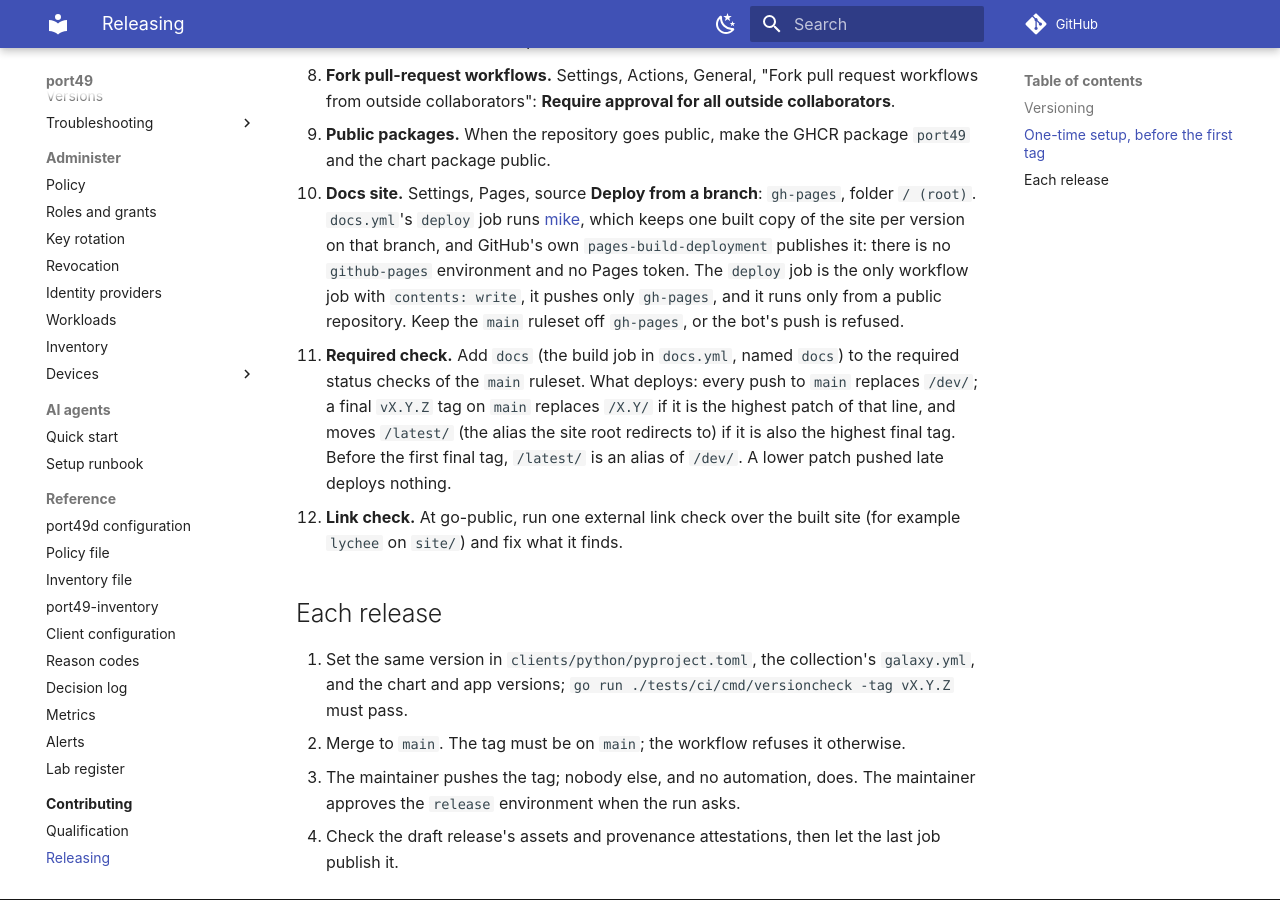
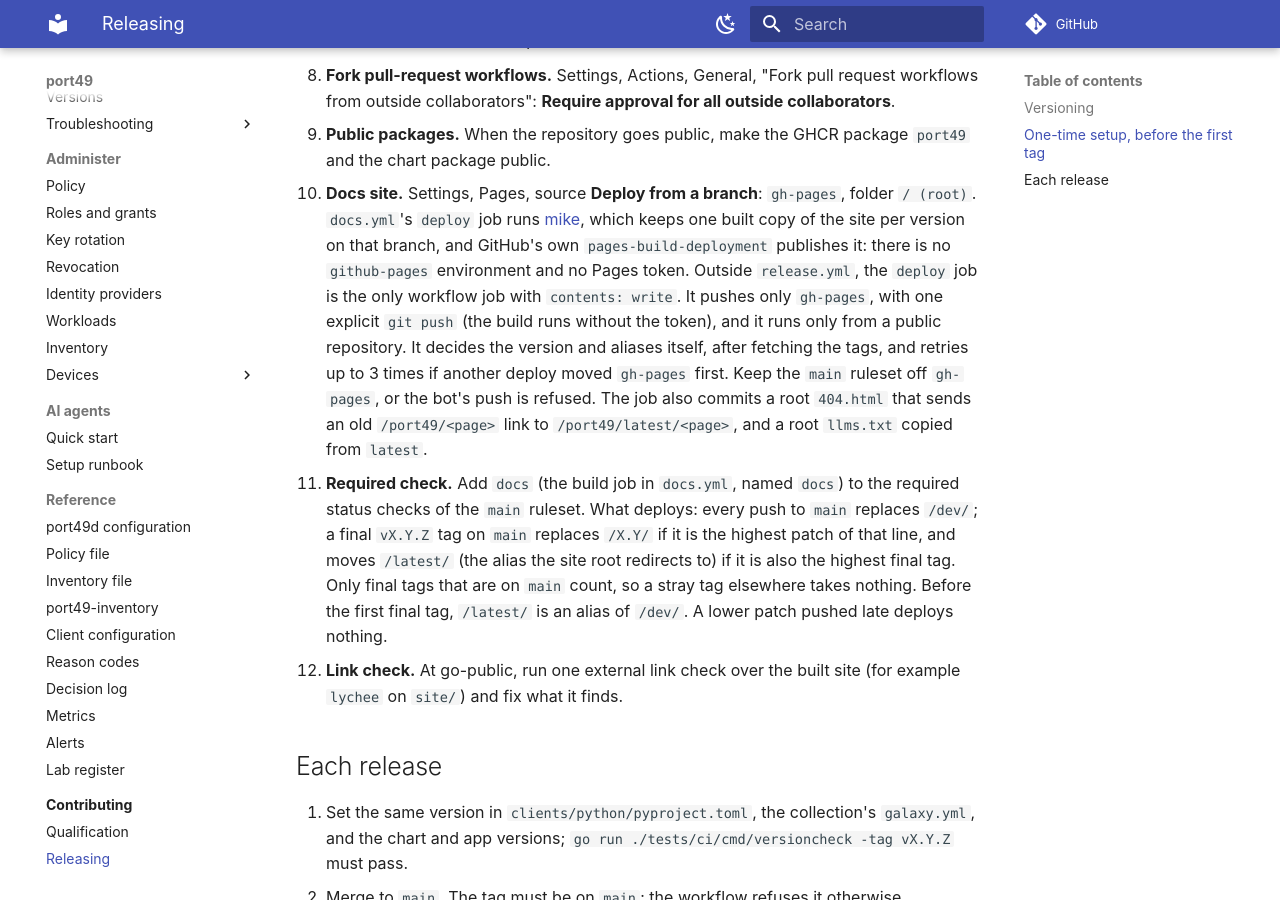
Before and after one commit to blanketfish/port49, an MkDocs documentation site: the page built from docs/site/contributing/releasing.md, in a window 1280 px wide and 900 px high, scrolled down 1124 px. Built offline with MkDocs 1.6.1 and Material for MkDocs 9.7.7, drawn with Linux system fonts in a browser that asks for light colours; comment, search, counter and statistics services are not loaded; the version menu is left out.

Commit message:
docs: scope the deploy job's contents: write to outside release.yml
Co-Authored-By: Claude Sonnet 5.5 <noreply@anthropic.com>

```diff
--- a/RELEASING.md
+++ b/RELEASING.md
@@ -38,13 +38,18 @@ PEP 440 version. The docs site states the same on its Versions page.
 7. **Docs site.** Settings, Pages, source **Deploy from a branch**: `gh-pages`, folder `/ (root)`.
    `docs.yml`'s `deploy` job runs [mike](https://github.com/jimporter/mike), which keeps one built
    copy of the site per version on that branch, and GitHub's own `pages-build-deployment` publishes
-   it: there is no `github-pages` environment and no Pages token. The `deploy` job is the only
-   workflow job with `contents: write`, it pushes only `gh-pages`, and it runs only from a public
-   repository. Keep the `main` ruleset off `gh-pages`, or the bot's push is refused.
+   it: there is no `github-pages` environment and no Pages token. Outside `release.yml`, the `deploy`
+   job is the only workflow job with `contents: write`. It pushes only `gh-pages`, with one explicit
+   `git push` (the build runs without the token), and it runs only from a public repository. It
+   decides the version and aliases itself, after fetching the tags, and retries up to 3 times if
+   another deploy moved `gh-pages` first. Keep the `main` ruleset off `gh-pages`, or the bot's push
+   is refused. The job also commits a root `404.html` that sends an old `/port49/<page>` link to
+   `/port49/latest/<page>`, and a root `llms.txt` copied from `latest`.
 8. **Required check.** Add `docs` (the build job in `docs.yml`, named `docs`) to the required
    status checks of the `main` ruleset. What deploys: every push to `main` replaces `/dev/`; a final
    `vX.Y.Z` tag on `main` replaces `/X.Y/` if it is the highest patch of that line, and moves
-   `/latest/` (the alias the site root redirects to) if it is also the highest final tag. Before the
+   `/latest/` (the alias the site root redirects to) if it is also the highest final tag. Only final
+   tags that are on `main` count, so a stray tag elsewhere takes nothing. Before the
    first final tag, `/latest/` is an alias of `/dev/`. A lower patch pushed late deploys nothing.
 9. **Link check.** At go-public, run one external link check over the built site (for example
    `lychee` on `site/`) and fix what it finds.
```
Also changed, not shown: 1 other file.
